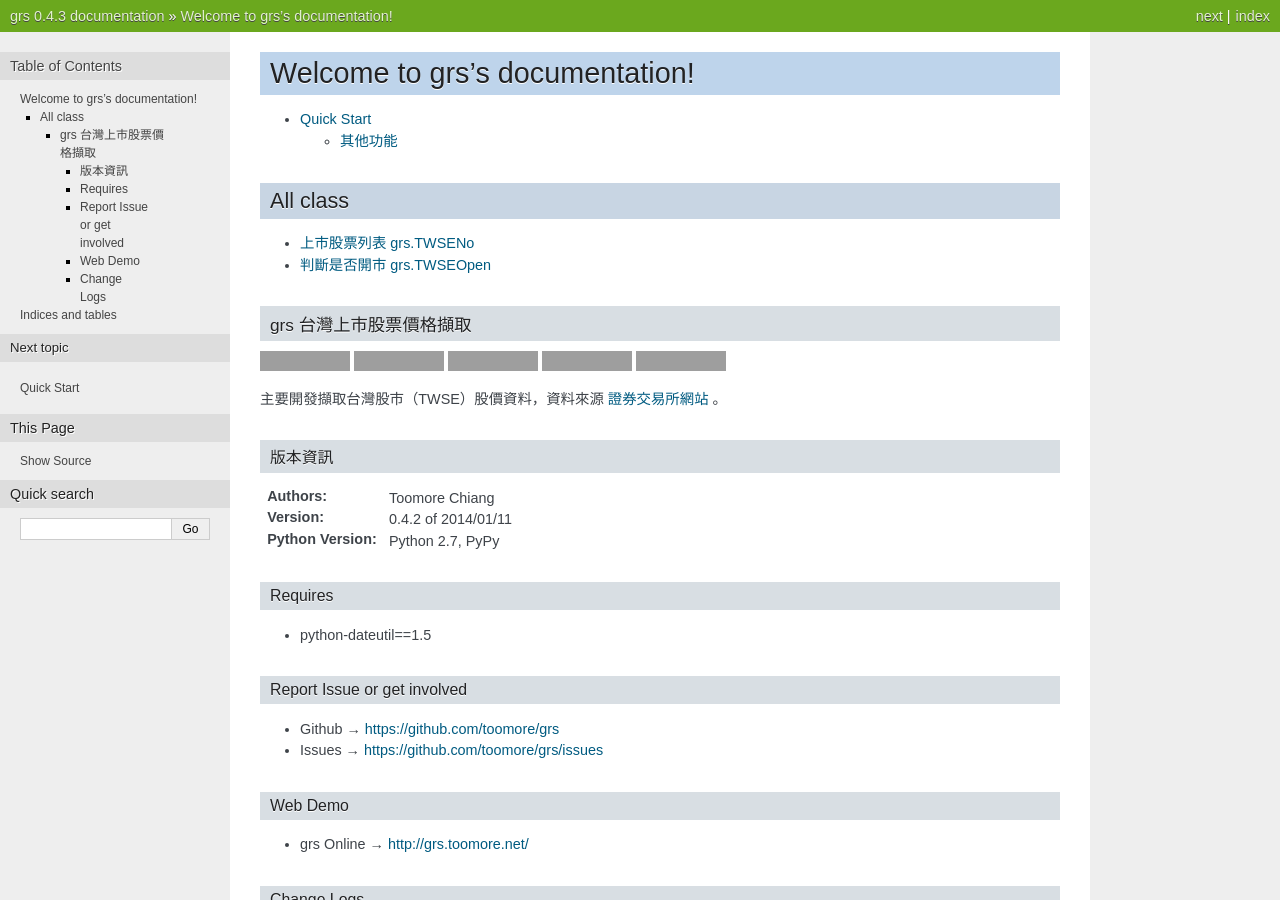
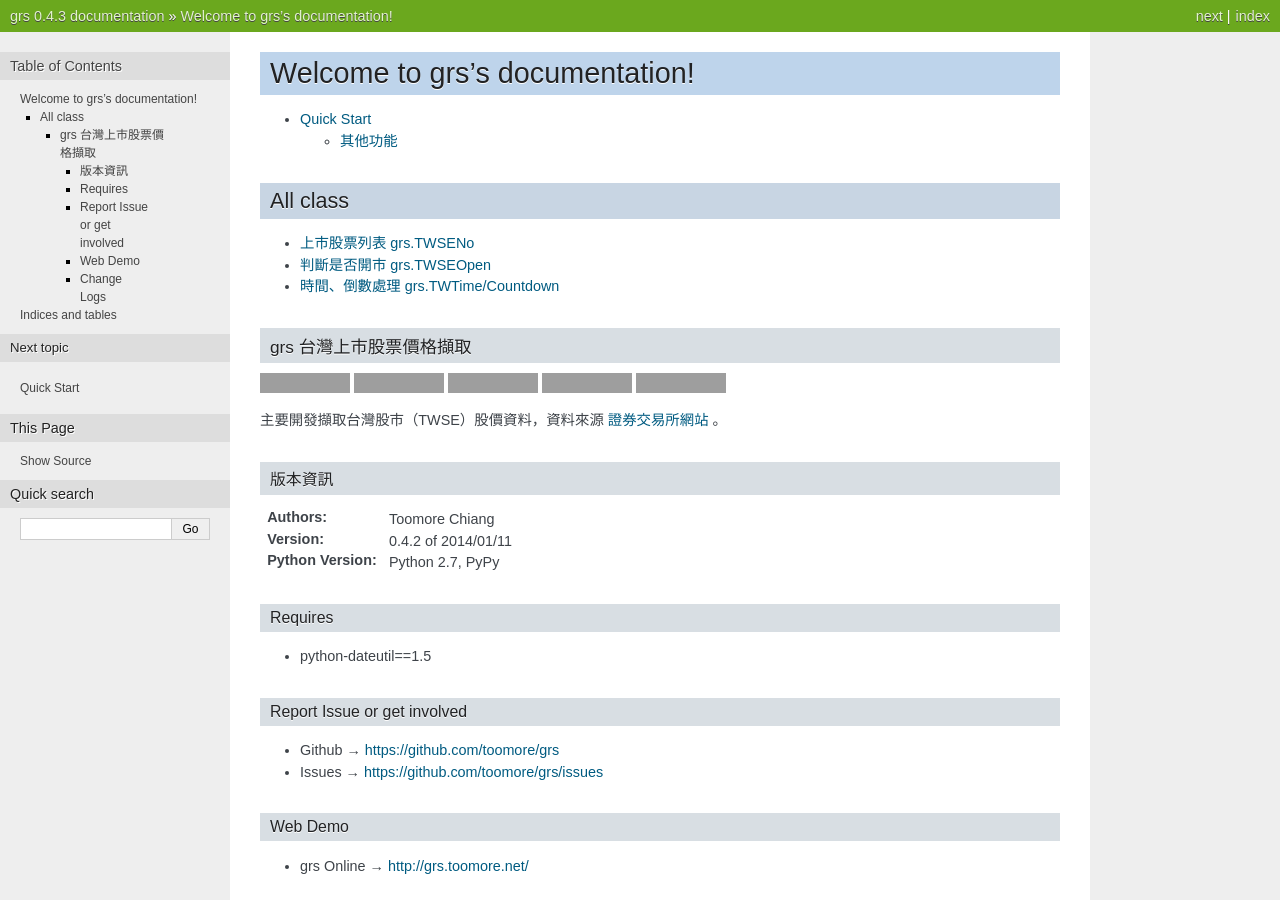
Before and after one commit to toomore/grs, a Sphinx documentation site: the page built from docs/source/index.rst, in a window 1280 px wide and 900 px high, cut to the strip 0-900 px from the top of the window. Built offline with Sphinx 7.4.7, drawn with Linux system fonts in a browser that asks for light colours; formulas are drawn with MathJax 3; pages that are not in the unit, such as notebooks, are missing from menus; grey boxes are pictures that could not be loaded.

Commit message:
Add `tw_time` into index docs.

```diff
--- a/docs/source/index.rst
+++ b/docs/source/index.rst
@@ -21,6 +21,7 @@ All class
 
    上市股票列表 grs.TWSENo <twseno>
    判斷是否開市 grs.TWSEOpen <twseopen>
+   時間、倒數處理 grs.TWTime/Countdown <tw_time>
 
 ============================
 grs 台灣上市股票價格擷取
```
